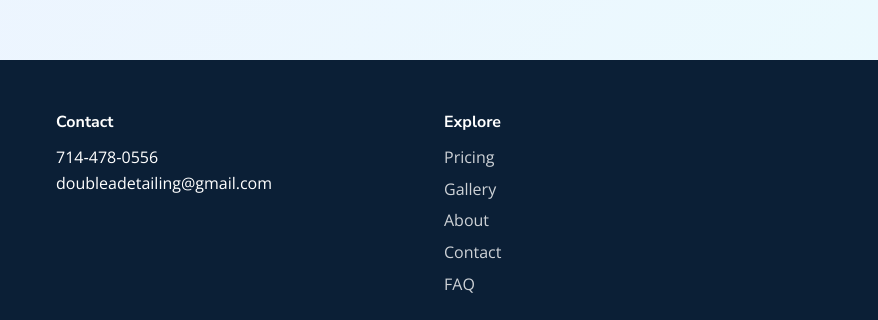
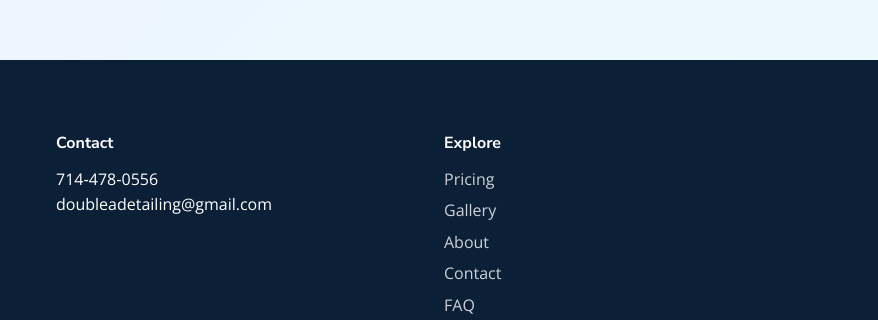
Before and after one commit to jasonanaheim/DA, a plain HTML site: page index.html in a window 1280 px wide. Shown: the part 6604-6924 px from the top of the page, 402-1280 px from the left. Drawn offline with nearby package versions, Linux system fonts and the light colour scheme.

Commit message:
Record final cross-page regression audit

```diff
--- a/css/styleindex.css
+++ b/css/styleindex.css
@@ -906,9 +906,10 @@ nav .icon-burger .line {
   margin-bottom: 12px;
 }
 
-.footer h4 {
-  margin-bottom: 10px;
+.footer h3 {
+  margin: 1.33em 0 10px;
   font-family: var(--font-heading);
+  font-size: 1em;
 }
 
 .footer a {
--- a/index.html
+++ b/index.html
@@ -407,12 +407,12 @@
           <p>Premium mobile detailing in Orange County.</p>
         </div>
         <div>
-          <h4>Contact</h4>
+          <h3>Contact</h3>
           <p>714‑478‑0556</p>
           <p>doubleadetailing@gmail.com</p>
         </div>
         <div>
-          <h4>Explore</h4>
+          <h3>Explore</h3>
           <a href="html/pricing.html">Pricing</a>
           <a href="html/gallery.html">Gallery</a>
           <a href="html/aboutus.html">About</a>
```
Also changed, not shown: 2 other files.
